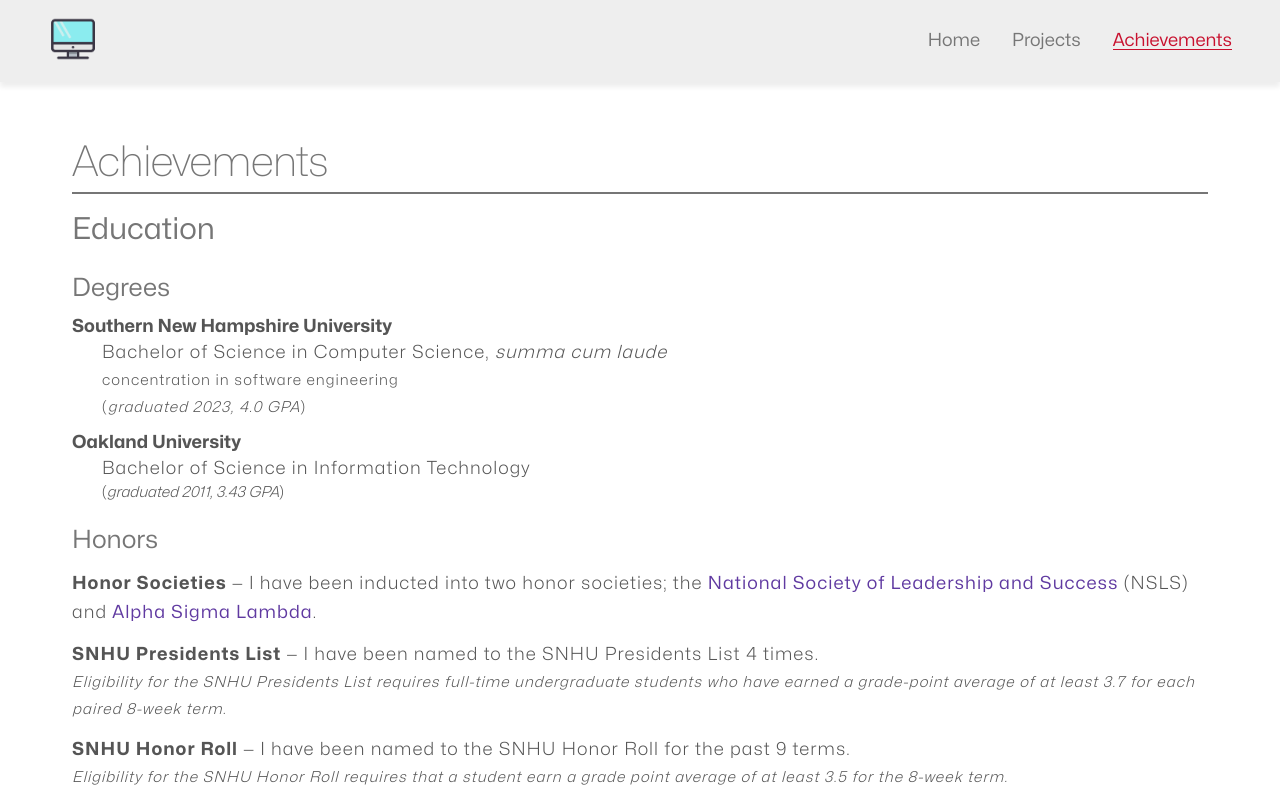
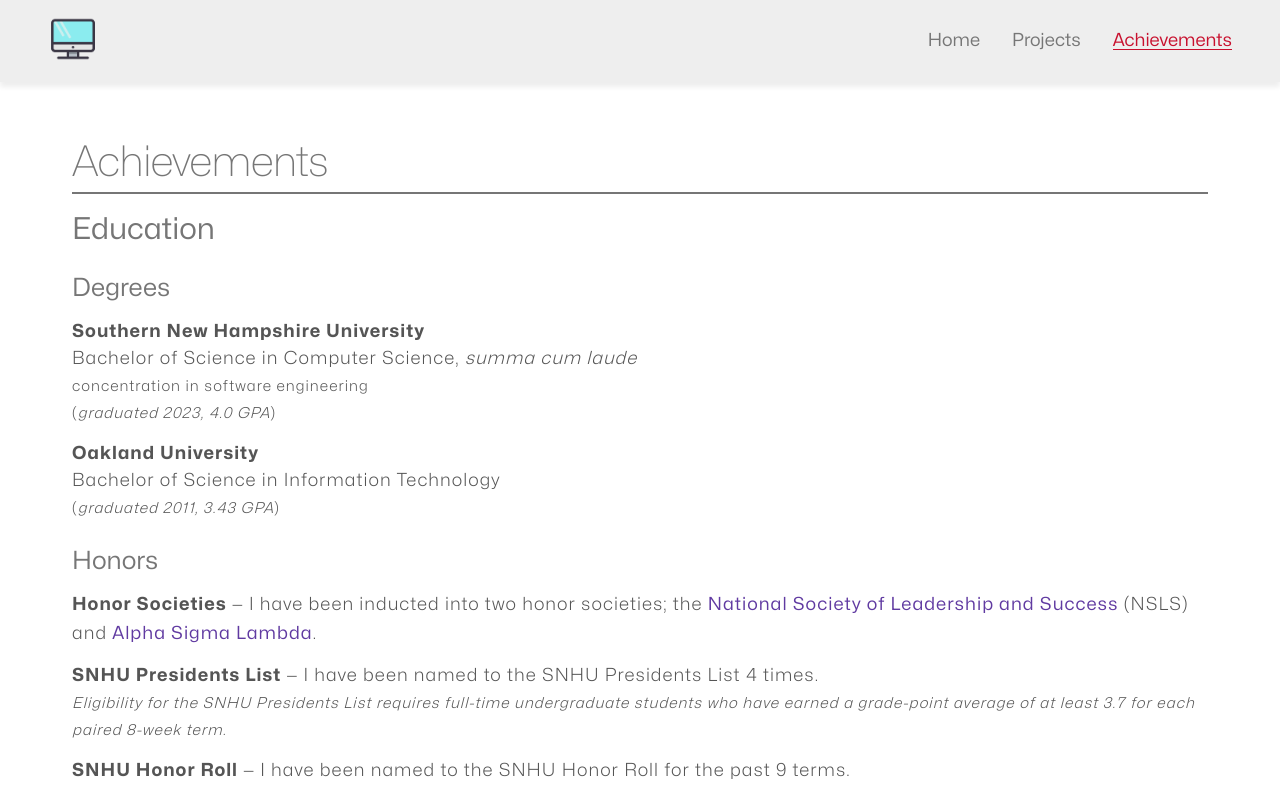
Before and after one commit to eslutz/eslutz.github.io, an Angular app: page /achievements in a window 1280 px wide. Shown: the top 790 px of the page. Built offline with nearby package versions, Linux system fonts and the light colour scheme; some icons are missing.

Commit message:
fixed content formatting

```diff
--- a/package.json
+++ b/package.json
@@ -1,6 +1,6 @@
 {
   "name": "eslutz.github.io",
-  "version": "1.6.5",
+  "version": "1.6.6",
   "description": "Portfolio website for Eric Slutz.",
   "homepage": "https://www.ericslutz.dev",
   "bugs": {
--- a/src/app/recognition/recognition.component.html
+++ b/src/app/recognition/recognition.component.html
@@ -4,9 +4,9 @@
     <h3 class="heading-tertiary">Education</h3>
     <h4 class="heading-quaternary">Degrees</h4>
     <ul class="list">
-      <li class="list-item" style="flex-direction: column; align-items: flex-start; gap: 3px;">
-        <strong>Southern New Hampshire University</strong>
-        <p class="u-indent">
+      <li class="list-item u-flex-col">
+        <p>
+          <strong>Southern New Hampshire University</strong><br />
           Bachelor of Science in Computer Science, <em>summa cum laude</em><br />
           <small>
             concentration in software engineering<br />
@@ -14,12 +14,14 @@
           </small>
         </p>
       </li>
-      <li class="list-item" style="flex-direction: column; align-items: flex-start; gap: 3px;">
-        <strong>Oakland University</strong>
-        <p class="u-indent">
-          Bachelor of Science in Information Technology
+      <li class="list-item u-flex-col">
+        <p>
+        <strong>Oakland University</strong><br />
+          Bachelor of Science in Information Technology<br />
+          <small>
+            (<em>graduated 2011, 3.43 GPA</em>)
+          </small>
         </p>
-        <small class="u-indent">(<em>graduated 2011, 3.43 GPA</em>)</small>
       </li>
     </ul>
     <h4 class="heading-quaternary u-margin-top-sm">Honors</h4>
--- a/src/styles.css
+++ b/src/styles.css
@@ -241,6 +241,11 @@
   margin-left: 3rem;
 }
 
+.u-flex-col {
+  flex-direction: column;
+  align-items: flex-start;
+}
+
 /****************/
 /* BELOW 1088px */
 /****************/
```
Also changed, not shown: 1 other file (tests, documents, lock files or other folders).
